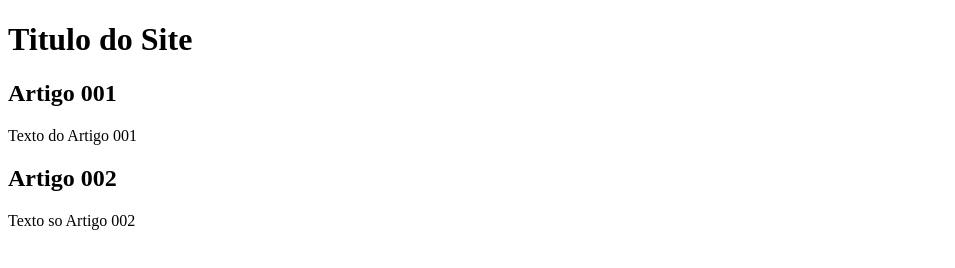
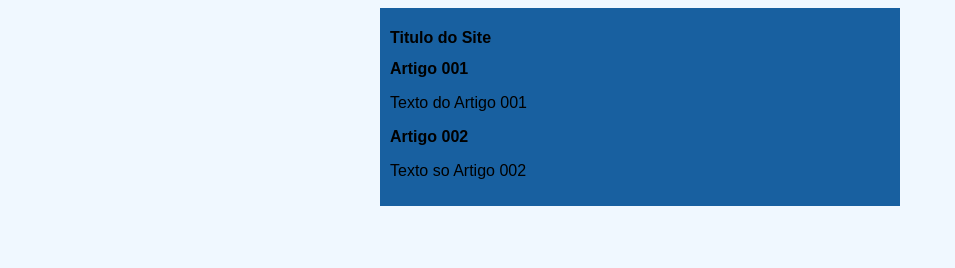
Before and after one commit to Matheuslugon/Projeto-site, a plain HTML site: page index.html in a window 1280 px wide. Shown: the whole page, without its empty margins (0-955 px from the left). Drawn offline with Linux system fonts and the light colour scheme.

Commit message:
Iniciei o Disign

```diff
--- /dev/null
+++ b/estilos/styles.css
@@ -0,0 +1,16 @@
+* {
+    font-family: Arial, Helvetica, sans-serif;
+    font-size: 16px;
+}
+
+body {
+    background-color: aliceblue;
+}
+
+main {
+    background-color:rgb(24, 96, 160);
+    width: 500px;
+    margin: auto;
+    padding: 10px;
+    box-shadow: 3px 3px 5px rgba(0, 0, 0, 0,473);
+}
--- a/index.html
+++ b/index.html
@@ -5,6 +5,7 @@
     <meta http-equiv="X-UA-Compatible" content="IE=edge">
     <meta name="viewport" content="width=device-width, initial-scale=1.0">
     <title>Titulo do site</title>
+    <link rel="stylesheet" href="estilos/styles.css">
 </head>
 <body>
 
```
